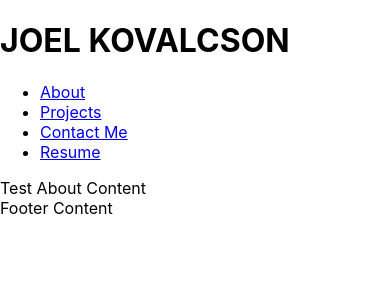
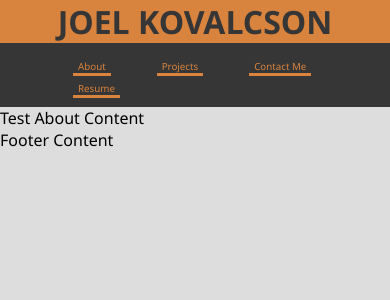
Before and after one commit to JoelKovalcson/Portfolio, a React (Create React App) app: page / in a window 390 px wide. Shown: the top 300 px of the page. Built offline with nearby package versions, Linux system fonts and the light colour scheme.

Commit message:
Imported previous css file

```diff
--- a/src/index.css
+++ b/src/index.css
@@ -1,3 +1,4 @@
+/*
 body {
   margin: 0;
   font-family: -apple-system, BlinkMacSystemFont, 'Segoe UI', 'Roboto', 'Oxygen',
@@ -11,3 +12,308 @@ code {
   font-family: source-code-pro, Menlo, Monaco, Consolas, 'Courier New',
     monospace;
 }
+*/
+:root {
+	--background-color: #363636;
+	--highlight-color: #d8833e;
+	--accent-color: #803202c5;
+	--highlight-line-border: 3px solid var(--highlight-color);
+}
+
+* {
+	margin: 0;
+	padding: 0;
+	box-sizing: border-box;
+}
+
+body {
+	font-family: 'Segoe UI', Tahoma, Geneva, Verdana, sans-serif;
+	background-color: #dddddd;
+}
+
+/* Header Styling */
+
+header {
+	display: flex;
+	flex-wrap: wrap;
+	justify-content: space-between;
+	background-color: var(--background-color);
+}
+
+header h1 {
+	margin: 8px 0px 12px 0px;
+	padding: 7px 7px 7px 40px;
+	color: var(--background-color);
+	background-color: var(--highlight-color);
+	font-weight: bold;
+}
+
+header img {
+	max-height: 75px;
+}
+
+header a {
+	text-decoration: none;
+	color: var(--highlight-color)
+}
+
+header nav {
+	display: flex;
+	flex-wrap: wrap;
+	align-items: center;
+}
+
+header nav ul {
+	margin: 0px 50px;
+	display: flex;
+	flex-wrap: wrap;
+	list-style: none;
+}
+
+header nav ul li a {
+	margin: 13px 13px 10px 13px;
+	padding: 0px 5px;
+	font-weight: lighter;
+	font-size: 1.55vw;
+	border-bottom: var(--highlight-line-border);
+	transition: 0.2;
+}
+
+header nav ul li a:hover {
+	margin: 10px;
+	border: var(--highlight-line-border);
+}
+
+/* Banner Styling */
+
+.banner {
+	/*background-image: url('../images/banner-background.jpg');*/
+	height: 230px;
+	background-size: cover;
+	background-position: center;
+	position: relative;
+}
+
+.banner h1 {
+	color: var(--background-color);
+	position: absolute;
+	bottom: 0px;
+	right: 50px;
+	bottom: 15px;
+	padding: 5px;
+	background-color: var(--highlight-color);
+}
+
+/* Section Styling */
+
+.section-group {
+	display: flex;
+	flex-wrap: nowrap;
+	margin: 20px 0px;
+}
+
+.section-title {
+	color: var(--accent-color);
+	font-size: 36px;
+	text-align: right;
+	flex: 0 0 200px;
+	margin: 0 10px 0 20px;
+	border-right: 3px solid var(--accent-color);
+	padding: 0 10px;
+}
+
+.section-body {
+	display: flex;
+	flex-wrap: wrap;
+	justify-content: center;
+	width: 100%;
+	margin: 10px 80px 10px 30px;
+}
+
+/* About Me Styling */
+
+.about-me .section-body {
+	display: initial;
+}
+
+.about-me img {
+	float: left;
+	min-width: 150px;
+	width: 20%;
+	max-width: 300px;
+	padding: 5px;
+	margin-right: 20px;
+	margin-bottom: 20px;
+}
+
+.about-me p {
+	padding: 5px;
+	color: var(--background-color);
+	font-weight: 500;
+	font-size: 16px;
+}
+
+/* Work Styling */
+
+.work-panel {
+	padding: 5px;
+	width: 48%;
+	position: relative;
+	background-color: var(--highlight-color);
+	margin: 1%;
+}
+
+.primary-panel {
+	width: 100%;
+}
+
+.work img {
+	width: 100%;
+	height: 100%;
+	opacity: 60%;
+	transition: 0.2s;
+}
+
+.work img:hover {
+	opacity: 100%;
+}
+
+.work-panel div {
+	position: absolute;
+	color: var(--background-color);
+	bottom: 25px;
+	background-color: var(--highlight-color);
+	padding: 5px;
+}
+
+/* Contact Me Styling */
+
+.contact-me ul {
+	display: flex;
+	flex-wrap: wrap;
+	justify-content: space-evenly;
+	align-items: center;
+	list-style: none;
+	width: 100%;
+}
+
+.contact-me ul li a {
+	text-decoration: none;
+	color: var(--background-color);
+	font-weight: bold;
+	font-size: 2vw;
+}
+
+/*** Media Queries ***/
+
+
+/* Smaller Desktops */
+@media screen and (max-width: 980px) {
+
+	/* Header */
+	header nav ul li a {
+			font-size: 2vw;
+	}
+
+	/* About Me */
+	.about-me img {
+			width: 25%;
+	}
+}
+
+/* Tablets and Phones */
+@media screen and (max-width: 800px) {
+
+	/* Header */
+	header {
+			justify-content: center;
+			position: relative;
+			padding-bottom: 0;
+	}
+
+	header h1 {
+			width: 100%;
+			text-align: center;
+			padding: 0;
+			margin: 0;
+	}
+
+	header nav {
+			width: 100%;
+			justify-content: center;
+			margin: 10px 0px;
+	}
+
+	header nav ul li {
+			padding: 0px 10px;
+	}
+
+	header nav ul li a {
+			font-size: 2.5vw;
+	}
+
+	/* Banner */
+	.banner {
+			height: 180px;
+	}
+
+	.banner h1 {
+			right: 20px;
+	}
+
+	/* Sections */
+	.section-group {
+			flex-direction: column;
+			margin: 0;
+	}
+
+	.section-title {
+			margin: 10px;
+			flex: initial;
+			text-align: center;
+			border-right: initial;
+			border-bottom: 3px solid var(--accent-color);
+	}
+
+	.section-title br {
+			display: none;
+	}
+
+	.section-body {
+			margin-right: 0px;
+			margin-left: 0px;
+			margin-top: 0px;
+			padding-left: 10px;
+			padding-right: 10px;
+			width: 100%;
+	}
+
+	/* About Me */
+	.about-me img {
+			min-width: 200px;
+			margin-bottom: 10px;
+	}
+
+	.about-me p {
+			margin: 0;
+			padding: 0;
+	}
+
+	/* Work */
+	.work-panel div {
+			bottom: 10px;
+	}
+
+	.work-panel div h2 {
+			font-size: 3vw;
+	}
+
+	/* Contact Me */
+	.contact-me {
+			margin-bottom: 30px;
+	}
+
+	.contact-me ul li a {
+			font-size: 2.5vw;
+	}
+}
```
